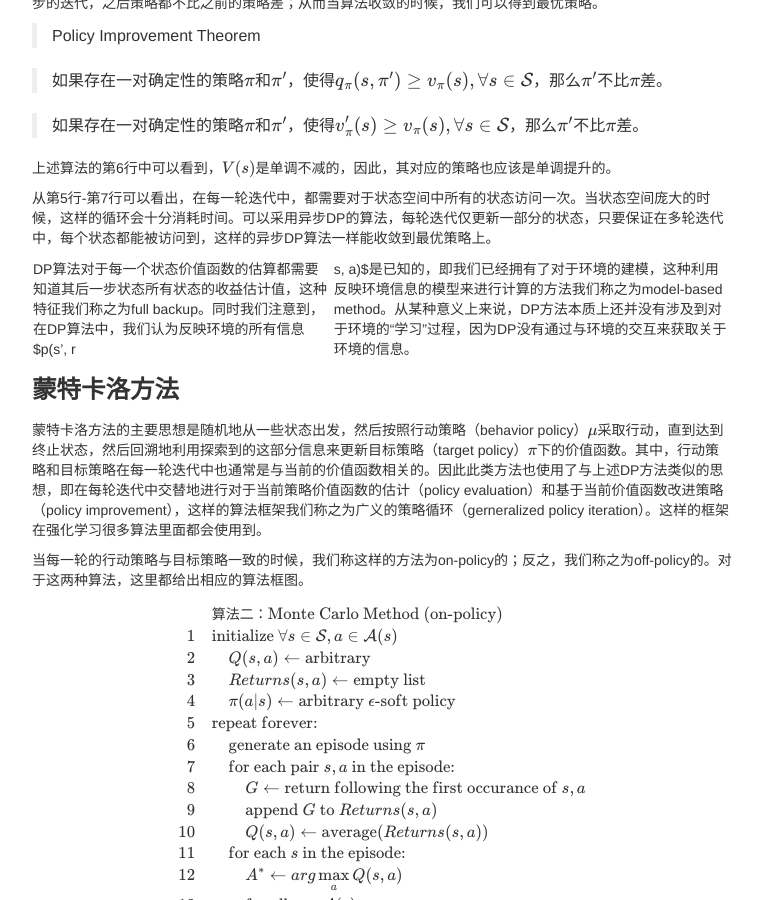
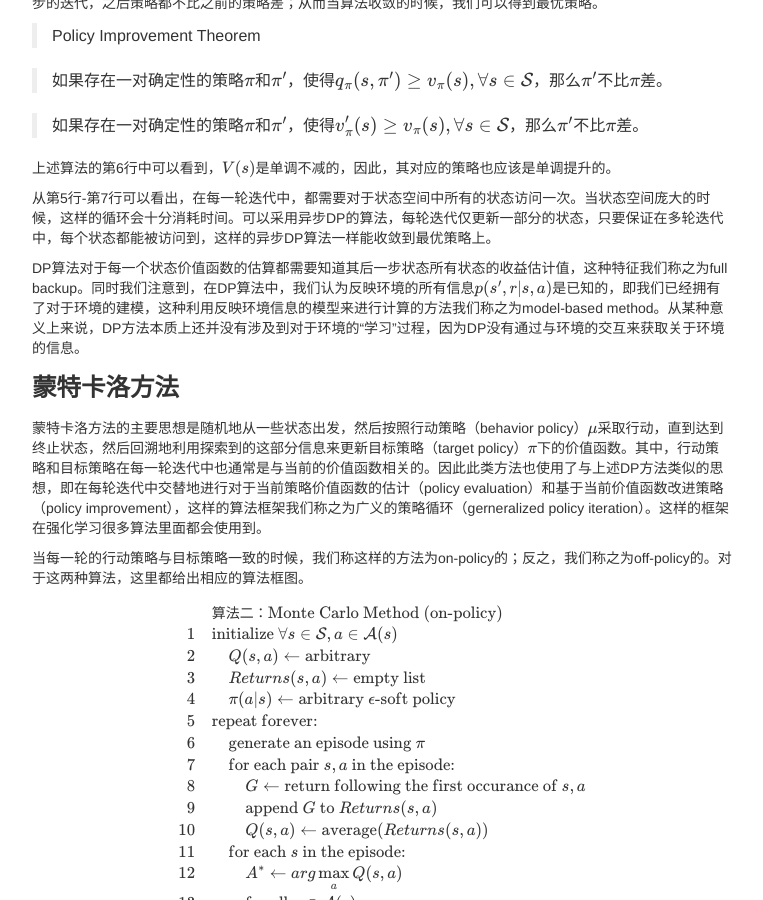
Before and after one commit to zhangchuheng123/zhangchuheng123.github.io, a Jekyll site: the page built from _posts/Programming/2018-01-01-Reinforcement-Learning.md, in a window 1280 px wide and 900 px high, scrolled down 3835 px. Shown: the whole window, without its empty margins (258-1021 px from the left). Built offline with Jekyll 4.4.1, drawn with Linux system fonts in a browser that asks for light colours; formulas are drawn with MathJax 3; comment, search, counter and statistics services are not loaded.

Commit message:
minor typo fixed in RL

```diff
--- a/_posts/Programming/2018-01-01-Reinforcement-Learning.md
+++ b/_posts/Programming/2018-01-01-Reinforcement-Learning.md
@@ -145,7 +145,7 @@ $$
 
 从第5行-第7行可以看出，在每一轮迭代中，都需要对于状态空间中所有的状态访问一次。当状态空间庞大的时候，这样的循环会十分消耗时间。可以采用异步DP的算法，每轮迭代仅更新一部分的状态，只要保证在多轮迭代中，每个状态都能被访问到，这样的异步DP算法一样能收敛到最优策略上。
 
-DP算法对于每一个状态价值函数的估算都需要知道其后一步状态所有状态的收益估计值，这种特征我们称之为full backup。同时我们注意到，在DP算法中，我们认为反映环境的所有信息$p(s', r|s, a)$是已知的，即我们已经拥有了对于环境的建模，这种利用反映环境信息的模型来进行计算的方法我们称之为model-based method。从某种意义上来说，DP方法本质上还并没有涉及到对于环境的“学习”过程，因为DP没有通过与环境的交互来获取关于环境的信息。
+DP算法对于每一个状态价值函数的估算都需要知道其后一步状态所有状态的收益估计值，这种特征我们称之为full backup。同时我们注意到，在DP算法中，我们认为反映环境的所有信息$p(s', r\|s, a)$是已知的，即我们已经拥有了对于环境的建模，这种利用反映环境信息的模型来进行计算的方法我们称之为model-based method。从某种意义上来说，DP方法本质上还并没有涉及到对于环境的“学习”过程，因为DP没有通过与环境的交互来获取关于环境的信息。
 
 ### 蒙特卡洛方法
 
```
